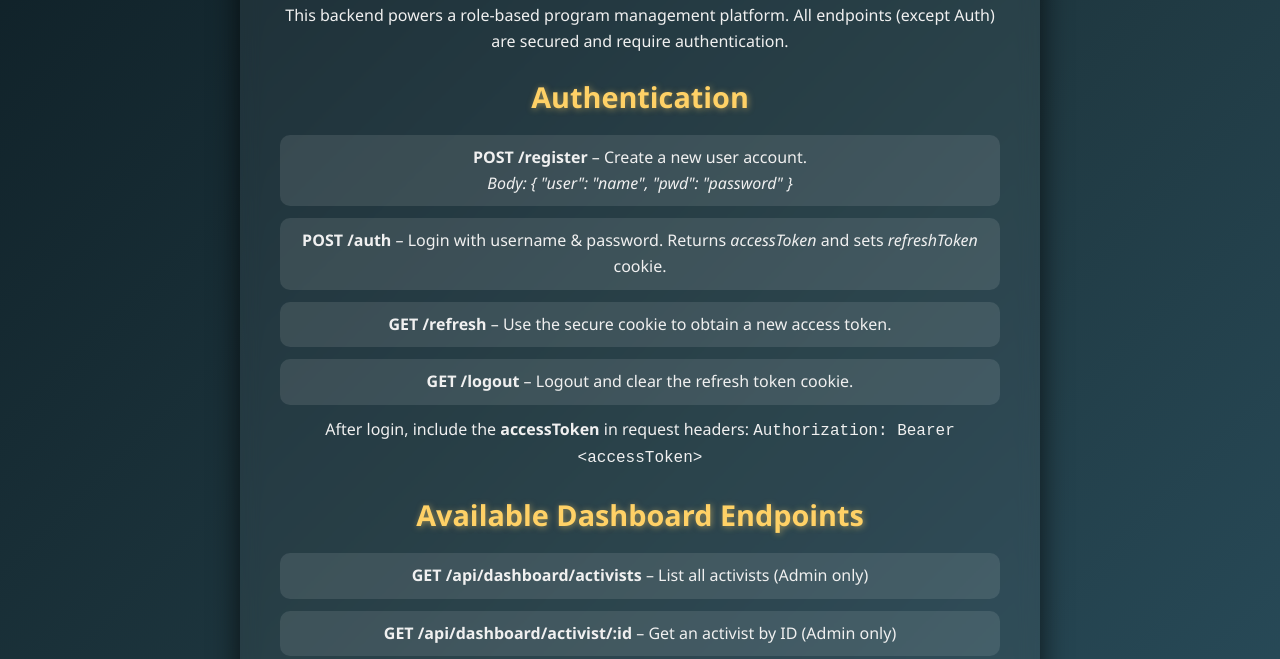
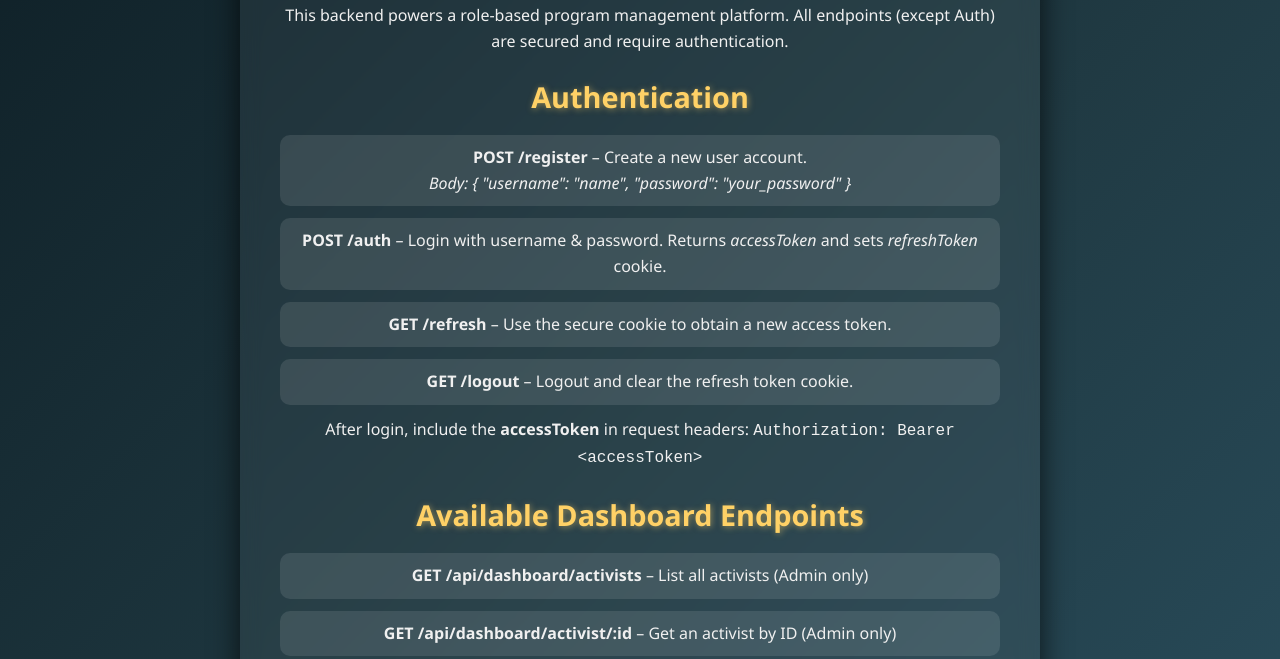
Before and after one commit to MeghanaJammu/expressnodebackend, a website: page views/index.html in a window 1280 px wide. Shown: the part 141-800 px from the top of the page. Drawn offline with Linux system fonts and the light colour scheme; files that its build step writes are made by us from their sources.

Commit message:
some debuggings

```diff
--- a/views/index.html
+++ b/views/index.html
@@ -18,7 +18,7 @@
       <ul>
         <li>
           <strong>POST /register</strong> – Create a new user account. <br /><em
-            >Body: { "user": "name", "pwd": "password" }</em
+            >Body: { "username": "name", "password": "your_password" }</em
           >
         </li>
         <li>
```
